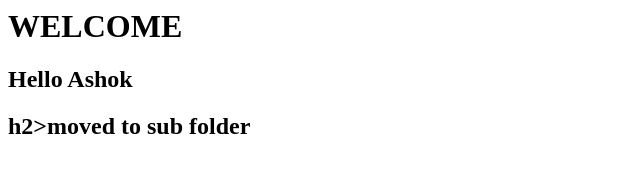
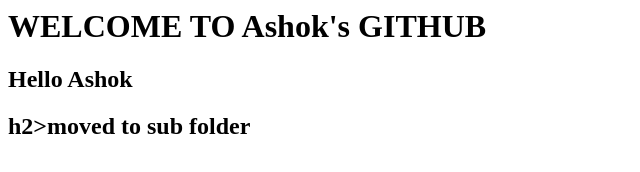
Before and after one commit to ashokamenon/git-demo, a plain HTML site: page web/index.html in a window 1280 px wide. Shown: the whole page, without its empty margins (0-640 px from the left). Drawn offline with Linux system fonts and the light colour scheme.

Commit message:
Pushing to GITHUB

```diff
--- a/web/index.html
+++ b/web/index.html
@@ -1,3 +1,3 @@
-<h1>WELCOME<h1>
+<h1>WELCOME TO Ashok's GITHUB<h1>
 <h2> Hello Ashok <h2>
 h2>moved to sub folder <h2>
```
